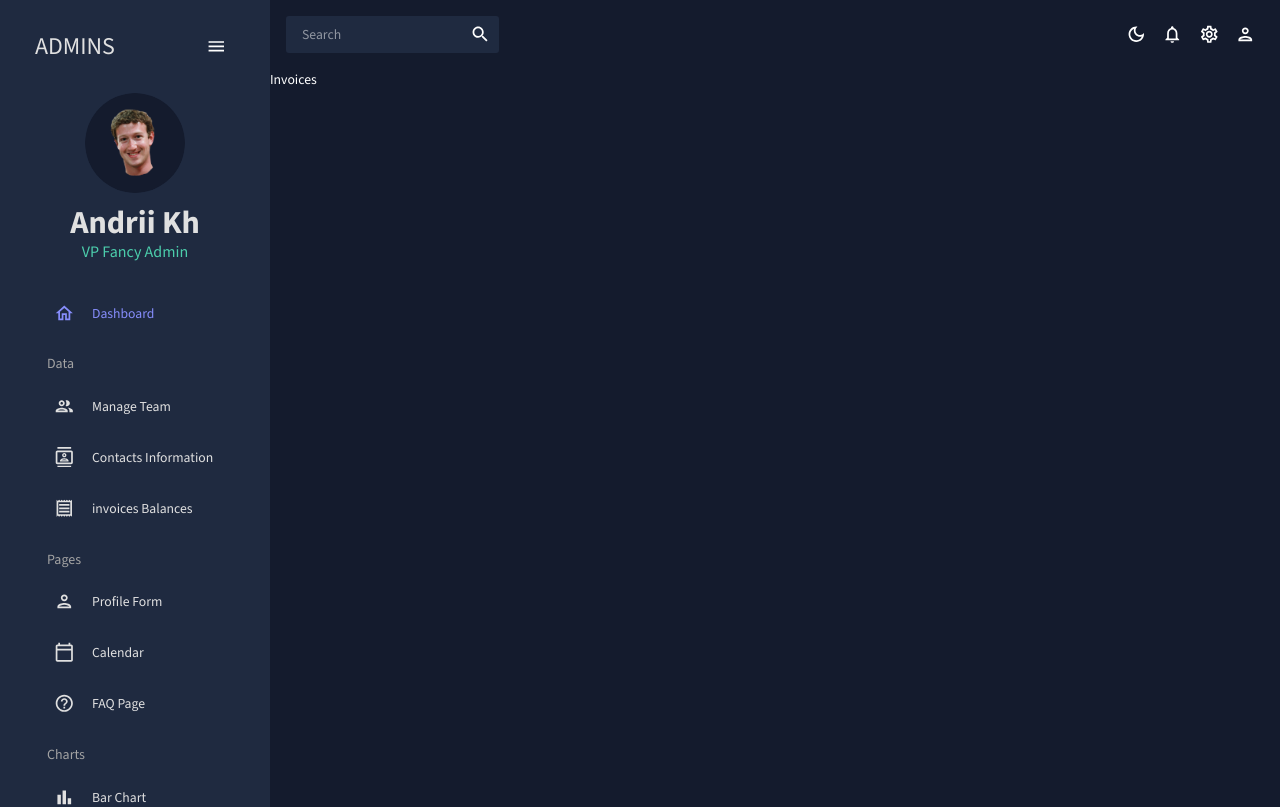
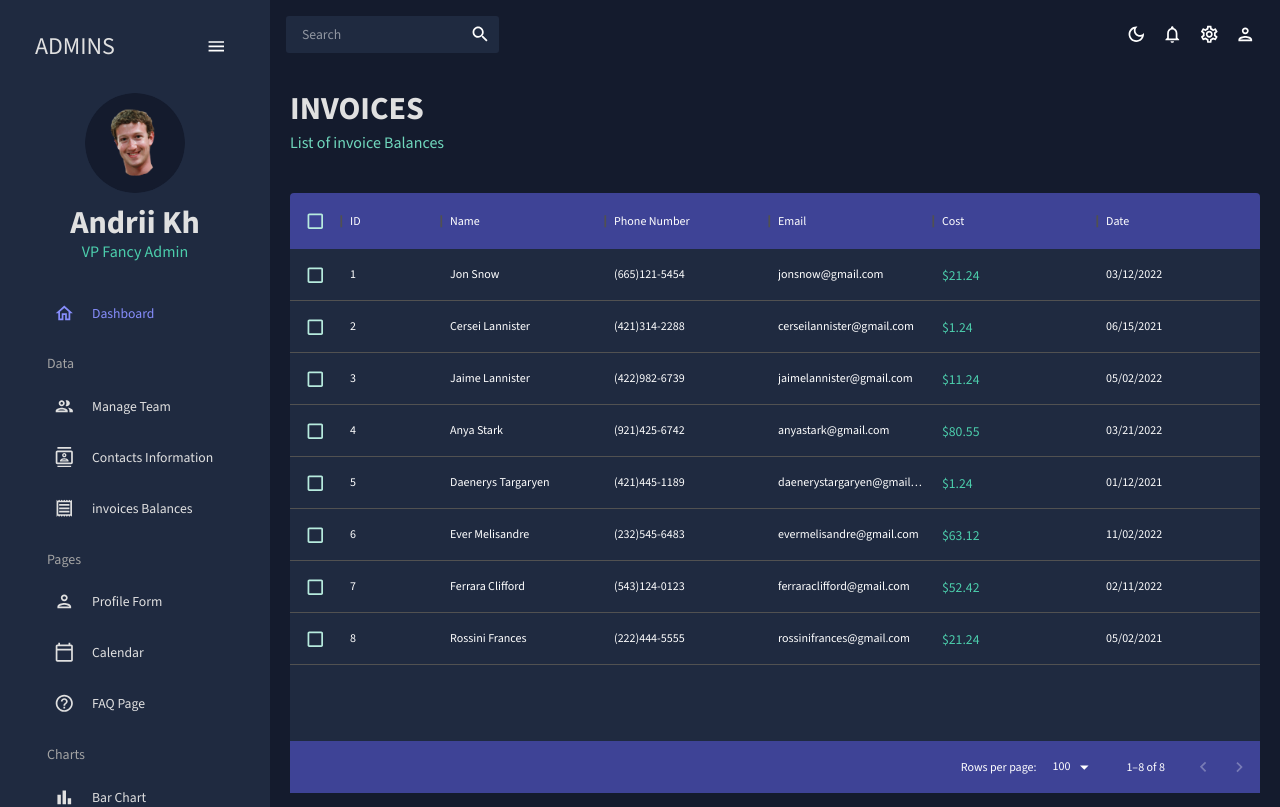
Before and after one commit to AndriiKhomik/react-admin, a React (Create React App) app: page /invoices in a window 1280 px wide. Shown: the top 807 px of the page. Built offline with nearby package versions, Linux system fonts and the light colour scheme.

Commit message:
add invoices page

```diff
--- a/src/sceens/Invoices/index.jsx
+++ b/src/sceens/Invoices/index.jsx
@@ -1,7 +1,73 @@
 import React from "react";
+import { Box, Typography, useTheme } from "@mui/material";
+import { DataGrid } from "@mui/x-data-grid";
+import { tokens } from "../../theme";
+import Header from "../../components/Header";
+import { mockDataInvoices } from "../../data/mockData";
 
 const Invoices = () => {
-  return <div>Invoices</div>;
+  const theme = useTheme();
+  const colors = tokens(theme.palette.mode);
+
+  const columns = [
+    { field: "id", headerName: "ID" },
+    {
+      field: "name",
+      headerName: "Name",
+      flex: 1,
+      cellClass: "name-column-cell",
+    },
+    { field: "phone", headerName: "Phone Number", flex: 1 },
+    { field: "email", headerName: "Email", flex: 1 },
+    {
+      field: "cost",
+      headerName: "Cost",
+      flex: 1,
+      renderCell: (params) => (
+        <Typography color={colors.greenAccent[500]}>
+          ${params.row.cost}
+        </Typography>
+      ),
+    },
+    { field: "date", headerName: "Date", flex: 1 },
+  ];
+
+  return (
+    <Box m="20px">
+      <Header title="INVOICES" subtitle="List of invoice Balances" />
+      <Box
+        m="40px 0 0 0"
+        height="75vh"
+        sx={{
+          "& .MuiDataGrid-root": {
+            border: "none",
+          },
+          "& .MuiDataGrid-cell": {
+            borderBottom: "none",
+          },
+          "& .name-column--cell": {
+            color: colors.greenAccent[300],
+          },
+          "& .MuiDataGrid-columnHeaders": {
+            backgroundColor: colors.blueAccent[700],
+            borderBottom: "none",
+          },
+          "& .MuiDataGrid-virtualScroller": {
+            backgroundColor: colors.primary[400],
+          },
+          "& .MuiDataGrid-footerContainer": {
+            borderTop: "none",
+            backgroundColor: colors.blueAccent[700],
+          },
+          "& .MuiCheckbox-root": {
+            color: `${colors.greenAccent[200]} !important`,
+          },
+        }}
+      >
+        <DataGrid checkboxSelection rows={mockDataInvoices} columns={columns} />
+      </Box>
+    </Box>
+  );
 };
 
 export default Invoices;
```
